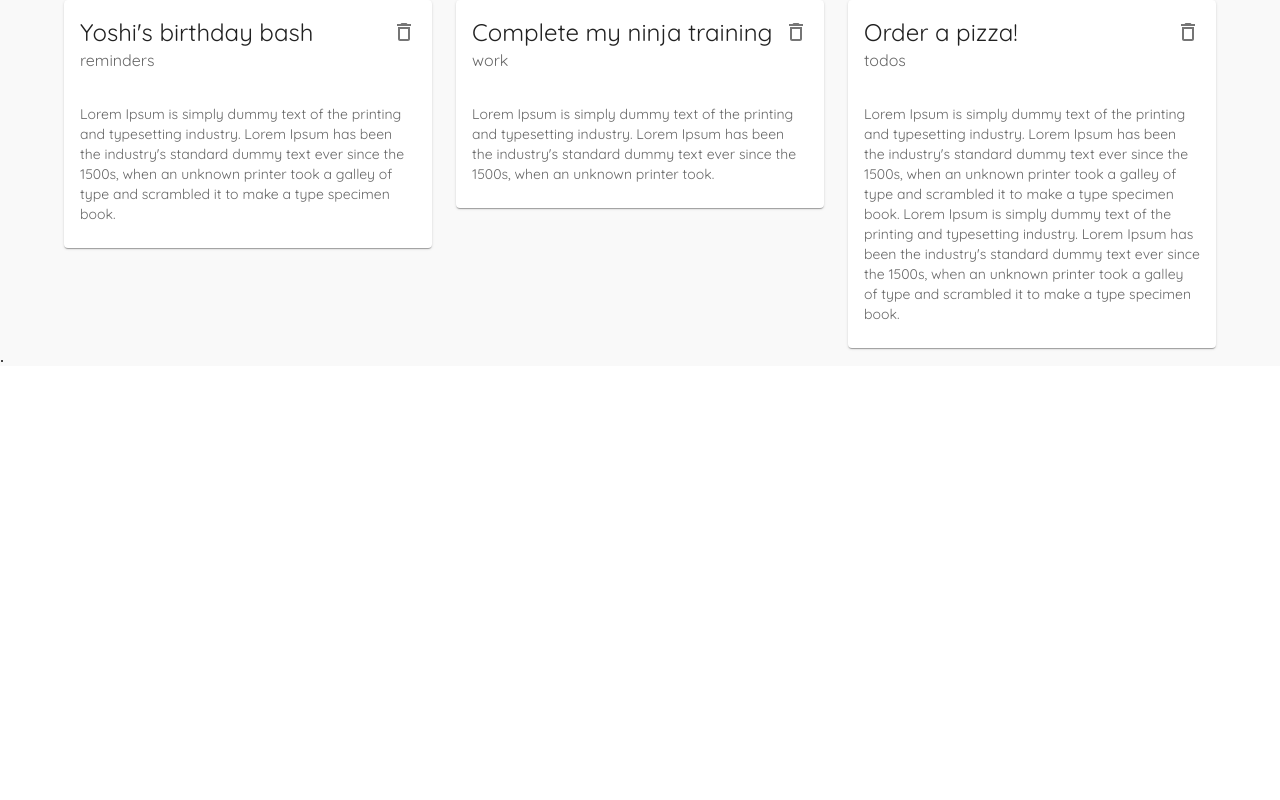
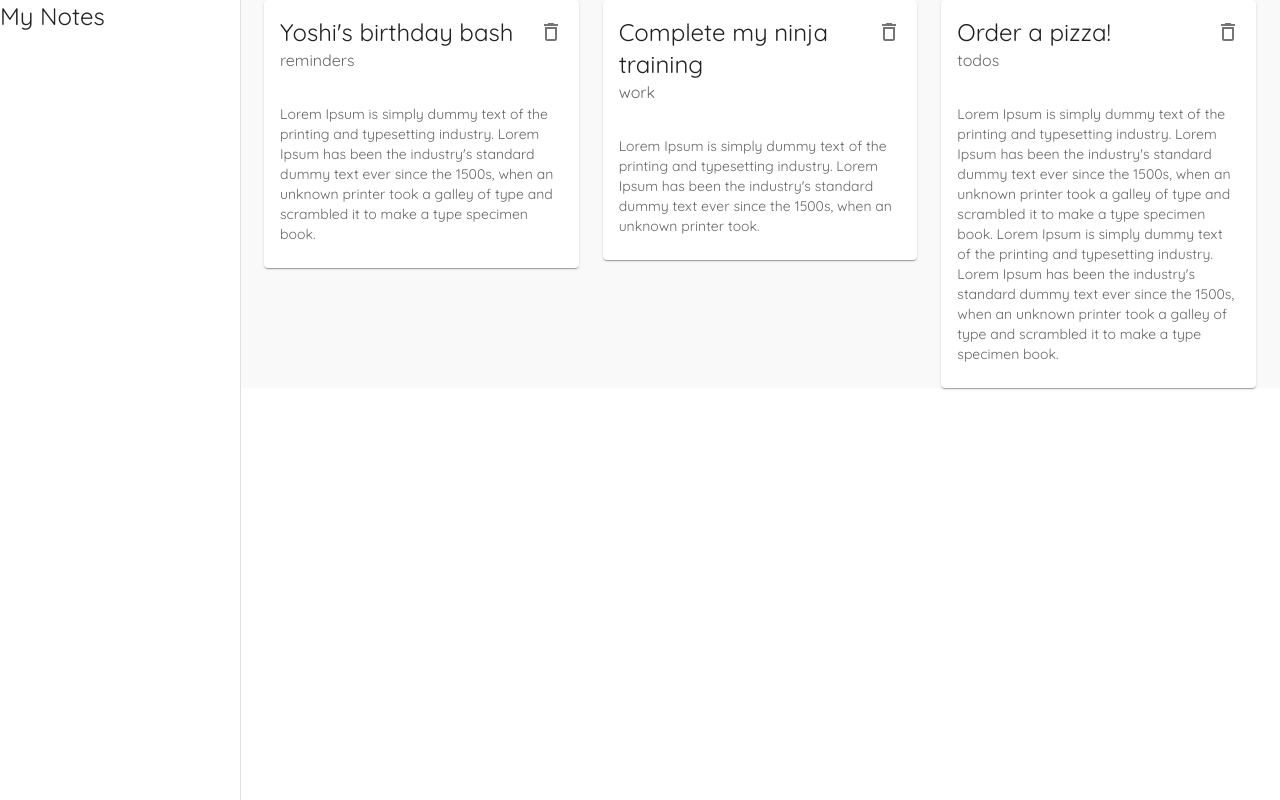
Before and after one commit to ibotchori/material-ui-react-note-project, a React (Create React App) app: page / in a window 1280 px wide. Built offline with nearby package versions, Linux system fonts and the light colour scheme; data requests are answered from the project's data file.

Commit message:
Permanent Drawer

```diff
--- a/src/components/Layout.js
+++ b/src/components/Layout.js
@@ -1,26 +1,45 @@
+import { Drawer, Typography } from "@mui/material";
+import { makeStyles } from "@mui/styles";
+import React from "react";
 
-import { makeStyles } from '@mui/styles'
-import React from 'react'
+const drawerWidth = 240;
 
 const useStyles = makeStyles({
-    page: {
-        background: '#f9f9f9',
-        with: "100%"
-    }
-})
+  page: {
+    background: "#f9f9f9",
+    with: "100%",
+  },
+  drawer: {
+    width: drawerWidth,
+  },
+  drawerPaper: {
+    width: drawerWidth,
+  },
+  root: {
+    display: "flex",
+  },
+});
 
 // children props needs to show children of this component
-export default function Layout({children}) {
-    const classes = useStyles()
-    return (
+export default function Layout({ children }) {
+  const classes = useStyles();
+  return (
+    <div className={classes.root}>
+      {/* app bar */}
+
+      {/* side drawer */}
+      <Drawer
+        className={classes.drawer}
+        variant="permanent"
+        anchor="left"
+        classes={{ paper: classes.drawerPaper }} // classes override the css of the classes inside the drawer component built into it by material UI
+      >
         <div>
-            {/* app bar */}
+          <Typography variant="h5">My Notes</Typography>
+        </div>
+      </Drawer>
 
-            {/* side drawer */}
-
-            <div className={classes.page}>
-                {children}.
-            </div>
-        </div>
-    )
+      <div className={classes.page}>{children}</div>
+    </div>
+  );
 }
```
